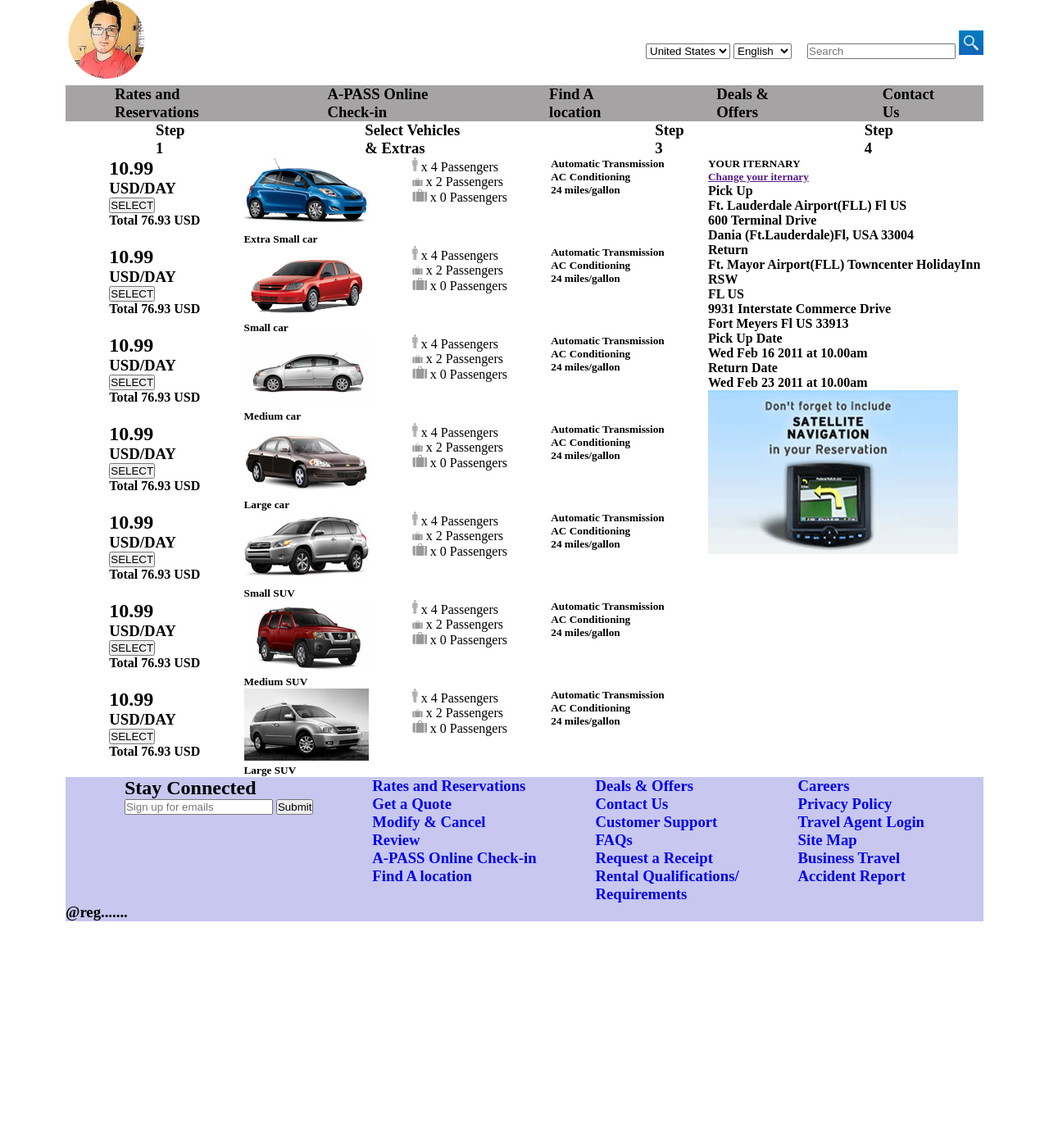
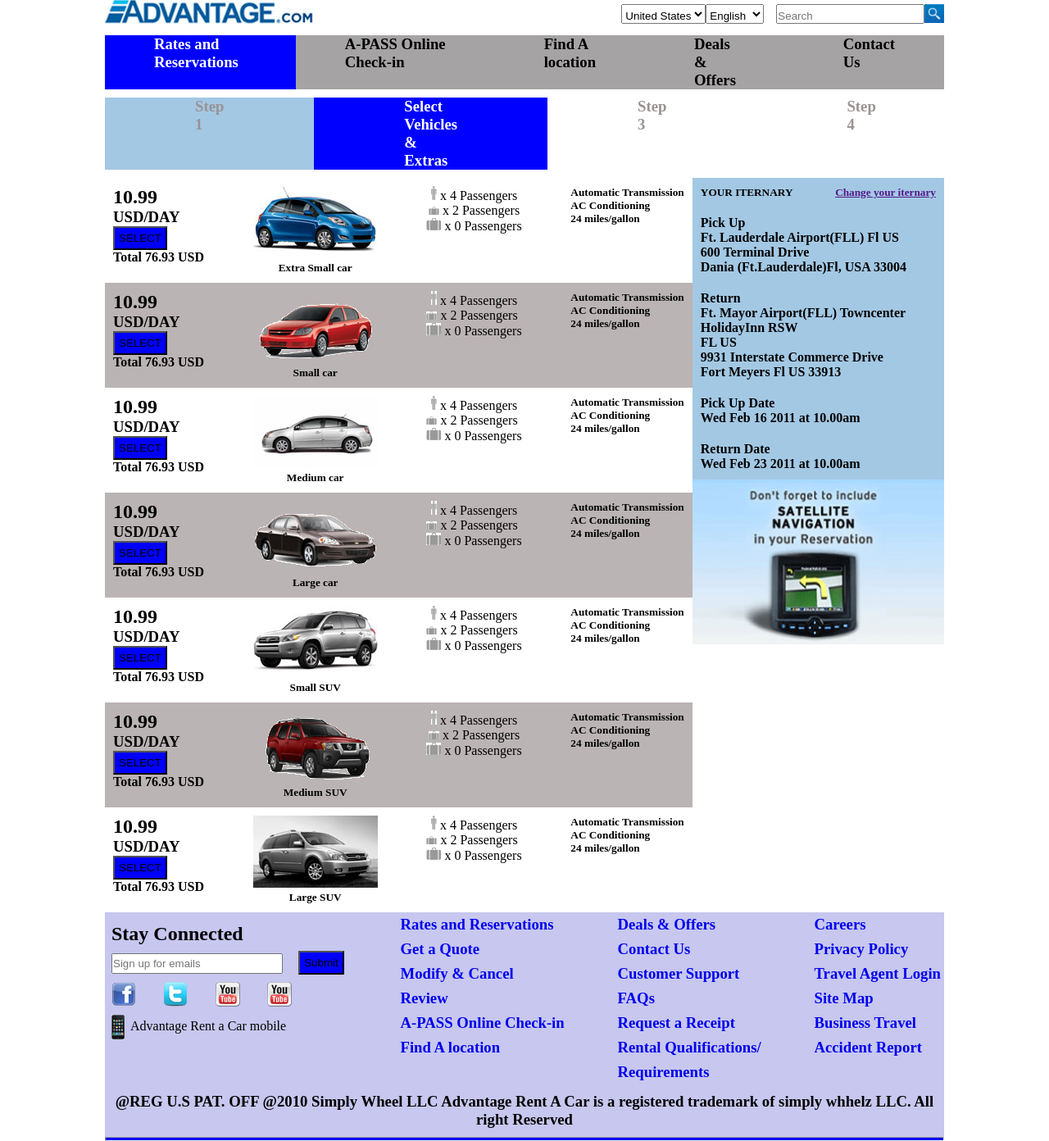
Before and after one commit to LuvSachdeva7/Advantage, a plain HTML site: page index.html in a window 1280 px wide. Shown: the whole page at 82% size. Before the commit the page ends 1124 px from the top, so only its background shows below. Drawn offline with Linux system fonts and the light colour scheme.

Commit message:
Clean up the code

```diff
--- a/index.css
+++ b/index.css
@@ -3,22 +3,77 @@
     padding: 0px;
     box-sizing: border-box;
 }
-.header-1{
+hr{
+    background-color: blue;
+    height: 5px;
+}
+.baggage{
+    text-align: center;
+}
+.option{
+    display: flex;
+    align-items: center;
+}
+div.section-1 > div:nth-of-type(even) {
+    background-color: #bbb4b4;
+}
+div.header-2 > div:first-child{
+    background-color: blue;
+    color: white;
+}
+div.header-3 > div:first-child{
+    background-color: #a3c8e4;
+}
+
+.header-1 ,.icon,.footersection1{
     display: flex;
     justify-content: space-between;
 }
 .header-2 h3{
     padding: 0px 60px;
 }
+.footer-content div{
+    padding: 4px;
+}
 .header-3 h3{
     padding: 0px 110px;
 }
-.option{
-    margin-top: 37px;
+.rent{
+    padding: 5px 7px;
 }
-/* .search-logo{
-    margin-top: 10px;
-} */
+.search{
+    padding-top: 5px;
+}
+
+.btn{
+    background-color: blue;
+    cursor: pointer;
+    padding: 5px;
+
+}
+.sign-up{
+    padding: 3px 0px;
+    width: 95%;
+}
+.size {
+    text-align: center;
+}
+.blue{
+    background-color: blue;
+    color: white;
+}
+.footer-btn{
+    background-color: blue;
+    cursor: pointer;
+    padding: 5px;
+    margin-top: 39px;
+}
+.internal-footer, .phone-icon{
+    display: flex;
+}
+.internal-footer-1 > div {
+    padding: 5px 0px;
+}
 #language{
     margin-right: 15px;
 }
@@ -26,21 +81,32 @@
     display: flex;
     justify-content: space-between;
     background-color:#a5a3a3;
+    margin: 10px 0px;
+
 }
 .header-3{
     display: flex;
     justify-content: space-between;
+    color: #9a9292;
+    margin: 10px 0px;
+
 }
 .page-layout{
-    padding: 0px 5rem;
+    padding: 0px 8rem;
 
+}
+.iternary{
+    display: flex;
+    justify-content: space-between;
+    padding: 10px;
 }
 .footer-1{
     background-color:#c7c7ef;
 }
-.footersection1{
-    display: flex;
-    justify-content: space-evenly;
+
+.footersection2{
+    text-align: center;
+    padding: 10px ;
 }
 .footer-content a{
     text-decoration: none;
@@ -49,17 +115,25 @@
     display: flex;
     width: 100%;
 }
+.info{
+    padding: 10px;
+}
  .section-1{
    width: 70%;
 }
 .section-2{
     width: 30%;
  }
+.section-2-Part1{
+    background-color: #a3c8e4;
+ }
 .section-content{
+    display: flex;
+    justify-content: space-between;
+    padding: 10px ;
+}
+
+.combo {
     display: flex;
     justify-content: space-evenly;
 }
-.combo{
-    display: flex;
-    justify-content: space-evenly;
-}
--- a/index.html
+++ b/index.html
@@ -1,54 +1,80 @@
 <!DOCTYPE html>
 <html lang="en">
+
 <head>
-    <meta charset="UTF-8">
-    <meta name="viewport" content="width=device-width, initial-scale=1.0">
-    <title>Advantage_Website</title>
-    <link rel="stylesheet" href="index.css">
+  <meta charset="UTF-8">
+  <meta name="viewport" content="width=device-width, initial-scale=1.0">
+  <title>Advantage_Website</title>
+  <link rel="stylesheet" href="index.css">
 </head>
+
 <body>
 
-      <div class="page-layout">
-          <div class="header">
-              <div class="header-1">
-              <div class="logo">
-                  <img src="logo.png" width="100" height="100">
-              </div>
-              <div class="option">
-                <select name="Country" id="country">
-                    <option value="United States">United States</option>
-                    <option value="India">India</option>
-                    <option value="Canada">Canada</option>
+  <div class="page-layout">
+    <div class="header">
+      <div class="header-1">
+        <div class="logo">
+          <img src="images/adv_logo_hd.gif" >
+        </div>
+        <div class="option">
+          <select class="search" name="Country" id="country">
+            <option value="United States">United States</option>
+            <option value="India">India</option>
+            <option value="Canada">Canada</option>
 
-                  </select>
-                  <select name="Language" id="language">
-                    <option value="English">English</option>
-                    <option value="Hindi">Hindi</option>
-                    <option value="Spanish">Spanish</option>
+          </select>
+          <select class="search"name="Language" id="language">
+            <option value="English">English</option>
+            <option value="Hindi">Hindi</option>
+            <option value="Spanish">Spanish</option>
 
-                  </select>
-                  <input type="text" class="search" placeholder="Search">
-                  <img class="search-logo"src="./images/search.jpg">
-              </div>
+          </select>
+          <input type="text" class="search" placeholder="Search">
+          <img class="search-logo" src="./images/search.jpg" width="23.67" height="23.67">
+        </div>
 
-          </div>
-          <div class="header-2">
-              <div><h3>Rates and Reservations</h3></div>
-              <div><h3>A-PASS Online Check-in</h3></div>
-              <div><h3>Find A location</h3></div>
-              <div><h3>Deals & Offers</h3></div>
-              <div><h3>Contact Us</h3></div>
-          </div>
-          <div class="header-3">
-            <div><h3>Step 1</h3></div>
-            <div><h3>Select Vehicles & Extras</h3></div>
-            <div><h3>Step 3</h3></div>
-            <div><h3>Step 4</h3></div>
+      </div>
 
-          </div>
+    </div>
+    <div class="section-wrapper">
+      <div class="header-2">
+        <div >
+          <h3 >Rates and Reservations</h3>
         </div>
-          <div class="section">
-            <div class="section-1">
+        <div>
+          <h3>A-PASS Online Check-in</h3>
+        </div>
+        <div>
+          <h3>Find A location</h3>
+        </div>
+        <div>
+          <h3>Deals & Offers</h3>
+        </div>
+        <div>
+          <h3>Contact Us</h3>
+
+        </div>
+      </div>
+      <div class="header-3">
+        <div>
+          <h3>Step 1</h3>
+        </div>
+        <div class="blue">
+          <h3>Select Vehicles & Extras</h3>
+
+        </div>
+        <div>
+          <h3>Step 3</h3>
+        </div>
+        <div>
+          <h3>Step 4</h3>
+        </div>
+
+      </div>
+
+      <div class="section">
+
+        <div class="section-1">
           <div class="section-content">
             <div>
               <h2>10.99</h1>
@@ -58,30 +84,32 @@
             </div>
             <div>
               <img src="images/vehicles/car1.jpg">
-              <h5>Extra Small car</h5>
+              <h5 class="size">Extra Small car</h5>
             </div>
-            <div>
-              <div>
-              <img src="./images/icon_man.gif">
-              <span> x 4 Passengers</span>
+            <div class="baggage">
+              <div >
+                <img src="./images/icon_man.gif">
+                <span> x 4 Passengers</span>
               </div>
-              <div>
+              <div >
                 <img src="./images/icon_sm_scase.gif">
                 <span> x 2 Passengers</span>
               </div>
-              <div>
+              <div >
                 <img src="./images/icon_lg_scase.gif">
-              <span> x 0 Passengers</span>
+                <span> x 0 Passengers</span>
               </div>
             </div>
             <div>
               <div>
-               <h5>Automatic Transmission</h5>
+                <h5>Automatic Transmission</h5>
               </div>
               <div>
                 <h5>AC Conditioning</h5>
               </div>
-              <div> <h5>24 miles/gallon</h5></div>
+              <div>
+                <h5>24 miles/gallon</h5>
+              </div>
             </div>
           </div>
           <div class="section-content">
@@ -93,12 +121,12 @@
             </div>
             <div>
               <img src="images/vehicles/car2.gif">
-              <h5> Small car</h5>
+              <h5 class="size"> Small car</h5>
             </div>
             <div>
-              <div>
-              <img src="./images/icon_man.gif">
-              <span> x 4 Passengers</span>
+              <div class="baggage">
+                <img src="./images/icon_man.gif">
+                <span> x 4 Passengers</span>
               </div>
               <div>
                 <img src="./images/icon_sm_scase.gif">
@@ -106,20 +134,22 @@
               </div>
               <div>
                 <img src="./images/icon_lg_scase.gif">
-              <span> x 0 Passengers</span>
+                <span> x 0 Passengers</span>
               </div>
             </div>
             <div>
               <div>
-               <h5>Automatic Transmission</h5>
+                <h5>Automatic Transmission</h5>
               </div>
               <div>
                 <h5>AC Conditioning</h5>
               </div>
-              <div> <h5>24 miles/gallon</h5></div>
+              <div>
+                <h5>24 miles/gallon</h5>
+              </div>
             </div>
           </div>
-          <!-- </div> -->
+
           <div class="section-content">
             <div>
               <h2>10.99</h1>
@@ -129,12 +159,12 @@
             </div>
             <div>
               <img src="images/vehicles/car3.jpg">
-              <h5>Medium car</h5>
+              <h5 class="size">Medium car</h5>
             </div>
             <div>
-              <div>
-              <img src="./images/icon_man.gif">
-              <span> x 4 Passengers</span>
+              <div class="baggage">
+                <img src="./images/icon_man.gif">
+                <span> x 4 Passengers</span>
               </div>
               <div>
                 <img src="./images/icon_sm_scase.gif">
@@ -142,22 +172,22 @@
               </div>
               <div>
                 <img src="./images/icon_lg_scase.gif">
-              <span> x 0 Passengers</span>
+                <span> x 0 Passengers</span>
               </div>
             </div>
             <div>
               <div>
-               <h5>Automatic Transmission</h5>
+                <h5>Automatic Transmission</h5>
               </div>
               <div>
                 <h5>AC Conditioning</h5>
               </div>
-              <div> <h5>24 miles/gallon</h5></div>
+              <div>
+                <h5>24 miles/gallon</h5>
+              </div>
             </div>
           </div>
-          <!-- </div> -->
-        <!-- <div class="combo"> -->
-          <!-- <div class="combo4-5"> -->
+
           <div class="section-content">
             <div>
               <h2>10.99</h1>
@@ -166,13 +196,13 @@
                 <h4>Total 76.93 USD</h4>
             </div>
             <div>
-              <img src="images/vehicles/car4.jpg">
-              <h5>Large car</h5>
+              <img src="images/vehicles/car4.gif">
+              <h5 class="size">Large car</h5>
             </div>
             <div>
-              <div>
-              <img src="./images/icon_man.gif">
-              <span> x 4 Passengers</span>
+              <div class="baggage">
+                <img src="./images/icon_man.gif">
+                <span> x 4 Passengers</span>
               </div>
               <div>
                 <img src="./images/icon_sm_scase.gif">
@@ -180,20 +210,22 @@
               </div>
               <div>
                 <img src="./images/icon_lg_scase.gif">
-              <span> x 0 Passengers</span>
+                <span> x 0 Passengers</span>
               </div>
             </div>
             <div>
               <div>
-               <h5>Automatic Transmission</h5>
+                <h5>Automatic Transmission</h5>
               </div>
               <div>
                 <h5>AC Conditioning</h5>
               </div>
-              <div> <h5>24 miles/gallon</h5></div>
+              <div>
+                <h5>24 miles/gallon</h5>
+              </div>
             </div>
           </div>
-          <!-- </div> -->
+
           <div class="section-content">
             <div>
               <h2>10.99</h1>
@@ -203,12 +235,12 @@
             </div>
             <div>
               <img src="images/vehicles/car5.jpg">
-              <h5>Small SUV</h5>
+              <h5 class="size">Small SUV</h5>
             </div>
             <div>
-              <div>
-              <img src="./images/icon_man.gif">
-              <span> x 4 Passengers</span>
+              <div class="baggage">
+                <img src="./images/icon_man.gif">
+                <span> x 4 Passengers</span>
               </div>
               <div>
                 <img src="./images/icon_sm_scase.gif">
@@ -216,25 +248,22 @@
               </div>
               <div>
                 <img src="./images/icon_lg_scase.gif">
-              <span> x 0 Passengers</span>
+                <span> x 0 Passengers</span>
               </div>
             </div>
             <div>
               <div>
-               <h5>Automatic Transmission</h5>
+                <h5>Automatic Transmission</h5>
               </div>
               <div>
                 <h5>AC Conditioning</h5>
               </div>
-              <div> <h5>24 miles/gallon</h5></div>
+              <div>
+                <h5>24 miles/gallon</h5>
+              </div>
             </div>
           </div>
-        <!-- </div> -->
-        <!-- <div>
-          <img src="./images/vehicles/offer.gif" alt="">
-        </div>
-      </div> -->
-          <!-- </div> -->
+
           <div class="section-content">
             <div>
               <h2>10.99</h1>
@@ -243,13 +272,13 @@
                 <h4>Total 76.93 USD</h4>
             </div>
             <div>
-              <img src="images/vehicles/car6.jpg">
-              <h5>Medium SUV</h5>
+              <img src="images/vehicles/car6.gif">
+              <h5 class="size">Medium SUV</h5>
             </div>
-            <div>
+            <div class="baggage">
               <div>
-              <img src="./images/icon_man.gif">
-              <span> x 4 Passengers</span>
+                <img src="./images/icon_man.gif">
+                <span> x 4 Passengers</span>
               </div>
               <div>
                 <img src="./images/icon_sm_scase.gif">
@@ -257,20 +286,22 @@
               </div>
               <div>
                 <img src="./images/icon_lg_scase.gif">
-              <span> x 0 Passengers</span>
+                <span> x 0 Passengers</span>
               </div>
             </div>
             <div>
               <div>
-               <h5>Automatic Transmission</h5>
+                <h5>Automatic Transmission</h5>
               </div>
               <div>
                 <h5>AC Conditioning</h5>
               </div>
-              <div> <h5>24 miles/gallon</h5></div>
+              <div>
+                <h5>24 miles/gallon</h5>
+              </div>
             </div>
           </div>
-          <!-- </div> -->
+
           <div class="section-content">
             <div>
               <h2>10.99</h1>
@@ -280,12 +311,12 @@
             </div>
             <div>
               <img src="images/vehicles/car7.jpg">
-              <h5>Large SUV</h5>
+              <h5 class="size">Large SUV</h5>
             </div>
             <div>
-              <div>
-              <img src="./images/icon_man.gif">
-              <span> x 4 Passengers</span>
+              <div class="baggage">
+                <img src="./images/icon_man.gif">
+                <span> x 4 Passengers</span>
               </div>
               <div>
                 <img src="./images/icon_sm_scase.gif">
@@ -293,102 +324,164 @@
               </div>
               <div>
                 <img src="./images/icon_lg_scase.gif">
-              <span> x 0 Passengers</span>
+                <span> x 0 Passengers</span>
               </div>
             </div>
             <div>
               <div>
-               <h5>Automatic Transmission</h5>
+                <h5>Automatic Transmission</h5>
               </div>
               <div>
                 <h5>AC Conditioning</h5>
               </div>
-              <div> <h5>24 miles/gallon</h5></div>
+              <div>
+                <h5>24 miles/gallon</h5>
+              </div>
             </div>
           </div>
         </div>
         <div class="section-2">
           <div class="section-2-Part1">
-           <div class="">
-             <h5>YOUR ITERNARY</h5>
-             <h5><a href="" >Change your iternary</a></h5>
+            <div class="iternary">
+              <h5>YOUR ITERNARY</h5>
+              <h5><a href="">Change your iternary</a></h5>
 
-           </div>
-           <div>
-            <h4>Pick Up</h4>
-            <h4>Ft. Lauderdale Airport(FLL) Fl US</h4>
-            <h4>600 Terminal Drive</h4>
-            <h4>Dania (Ft.Lauderdale)Fl, USA 33004</h4>
-           </div>
-           <div>
-            <h4>Return</h4>
-            <h4>Ft. Mayor Airport(FLL) Towncenter HolidayInn RSW</h4>
-            <h4>FL US</h4>
-            <h4>9931 Interstate Commerce Drive</h4>
-            <h4>Fort Meyers Fl US 33913</h4>
-           </div>
-           <div>
-            <h4>Pick Up Date</h4>
-            <h4>Wed Feb 16 2011 at 10.00am</h4>
-           </div>
-           <div>
-            <h4>Return Date</h4>
-            <h4>Wed Feb 23 2011 at 10.00am</h4>
-           </div>
+            </div>
+            <div class="info">
+              <h4>Pick Up</h4>
+              <h4>Ft. Lauderdale Airport(FLL) Fl US</h4>
+              <h4>600 Terminal Drive</h4>
+              <h4>Dania (Ft.Lauderdale)Fl, USA 33004</h4>
+            </div>
+            <div class="info">
+              <h4>Return</h4>
+              <h4>Ft. Mayor Airport(FLL) Towncenter HolidayInn RSW</h4>
+              <h4>FL US</h4>
+              <h4>9931 Interstate Commerce Drive</h4>
+              <h4>Fort Meyers Fl US 33913</h4>
+            </div>
+            <div class="info">
+              <h4>Pick Up Date</h4>
+              <h4>Wed Feb 16 2011 at 10.00am</h4>
+            </div>
+            <div class="info">
+              <h4>Return Date</h4>
+              <h4>Wed Feb 23 2011 at 10.00am</h4>
+            </div>
           </div>
           <div class="section-2-Part2">
-            <img src="./images/vehicles/offer.gif">
+            <img src="./images/vehicles/offer.gif" width="100%">
           </div>
         </div>
+      </div>
+    </div>
+
+    <div class="footer-1">
+      <div class="footersection1">
+        <div class="footer-content">
+          <div class="internal-footer">
+            <div class="internal-footer-1">
+          <div>
+            <h2 class="heading">Stay Connected</h2>
           </div>
-          <!-- </div> -->
-          <!-- <footer> -->
-          <!-- <div class="footer"> -->
-              <div class="footer-1">
-                <div class="footersection1">
-              <div class="footer-content">
-                  <div ><h2 class="heading">Stay Connected</h2></div>
-               <div >
-                  <input type="text " placeholder="Sign up for emails">
-                  <button>Submit</button>
-                </div>
-              </div>
-              <div class="footer-content">
-                 <div><h3><a href="#">Rates and Reservations</a></h3> </div>
-                 <div><h3><a href="#">Get a Quote</a></h3></div>
-                 <div> <h3><a href="#">Modify & Cancel</a></h3></div>
-                 <div><h3><a href="#">Review</a></h3></div>
-                 <div><h3><a href="#">A-PASS Online Check-in</a></h3></div>
-                 <div> <h3><a href="#">Find A location</a></h3></div>
-              </div>
+          <div>
+            <input class="sign-up"type="text " placeholder="Sign up for emails">
 
-              <div class="footer-content">
-               <div><h3><a href="#">Deals & Offers</a></h3></div>
-               <div><h3><a href="#">Contact Us</a></h3></div>
-               <div><h3><a href="#">Customer Support</a></h3></div>
-               <div><h3><a href="#">FAQs</a></h3></div>
-               <div><h3><a href="#">Request a Receipt</a></h3></div>
-               <div><h3><a href="#">Rental Qualifications/</a></h3></div>
-               <div><h3><a href="#">Requirements</a></h3></div>
-              </div>
+          </div>
+          <div class="icon">
+            <img src="/images/facebook.png" alt="image not found">
+            <img src="/images/twitter.png" alt="image not found">
+            <img src="/images/youtube.png" alt="image not found">
+            <img src="/images/youtube.png" alt="image not found">
+          </div>
+          <div class="phone-icon">
+            <img src="images/phoneIcon.png" alt="Image not found">
+            <scan class="rent">Advantage Rent a Car mobile</scan>
+          </div>
+        </div>
 
-              <div class="footer-content">
-                  <div><h3><a href="#">Careers</a></h3></div>
-                  <div><h3><a href="#">Privacy Policy</a></h3></div>
-                  <div><h3><a href="#">Travel Agent Login</a></h3></div>
-                  <div><h3><a href="#">Site Map</a></h3></div>
-                  <div><h3><a href="#">Business Travel</a></h3></div>
-                  <div><h3><a href="#">Accident Report</a></h3></div>
-              </div>
-            </div>
-            <div class="footersection2">
-              <h3>@reg.......</h3>
-            </div>
+        <div>
+         <button class="footer-btn">Submit</button>
+        </div>
+      </div>
+        </div>
+        <div class="footer-content">
+          <div>
+            <h3><a href="#">Rates and Reservations</a></h3>
           </div>
-          <!-- </div> -->
-        <!-- </footer> -->
+          <div>
+            <h3><a href="#">Get a Quote</a></h3>
+          </div>
+          <div>
+            <h3><a href="#">Modify & Cancel</a></h3>
+          </div>
+          <div>
+            <h3><a href="#">Review</a></h3>
+          </div>
+          <div>
+            <h3><a href="#">A-PASS Online Check-in</a></h3>
+          </div>
+          <div>
+            <h3><a href="#">Find A location</a></h3>
+          </div>
+        </div>
+
+        <div class="footer-content">
+          <div>
+            <h3><a href="#">Deals & Offers</a></h3>
+          </div>
+          <div>
+            <h3><a href="#">Contact Us</a></h3>
+          </div>
+          <div>
+            <h3><a href="#">Customer Support</a></h3>
+          </div>
+          <div>
+            <h3><a href="#">FAQs</a></h3>
+          </div>
+          <div>
+            <h3><a href="#">Request a Receipt</a></h3>
+          </div>
+          <div>
+            <h3><a href="#">Rental Qualifications/</a></h3>
+          </div>
+          <div>
+            <h3><a href="#">Requirements</a></h3>
+          </div>
+        </div>
+
+        <div class="footer-content">
+          <div>
+            <h3><a href="#">Careers</a></h3>
+          </div>
+          <div>
+            <h3><a href="#">Privacy Policy</a></h3>
+          </div>
+          <div>
+            <h3><a href="#">Travel Agent Login</a></h3>
+          </div>
+          <div>
+            <h3><a href="#">Site Map</a></h3>
+          </div>
+          <div>
+            <h3><a href="#">Business Travel</a></h3>
+          </div>
+          <div>
+            <h3><a href="#">Accident Report</a></h3>
+          </div>
+        </div>
       </div>
+      <div class="footersection2">
+        <h3>@REG U.S PAT. OFF @2010 Simply Wheel LLC Advantage Rent A Car is a registered trademark of simply whhelz
+          LLC. All right Reserved</h3>
+
+      </div>
+      <hr>
+    </div>
+
+  </div>
 
   <script src="index.js"></script>
 </body>
+
 </html>
```
Also changed, not shown: images/logo.png (added).
